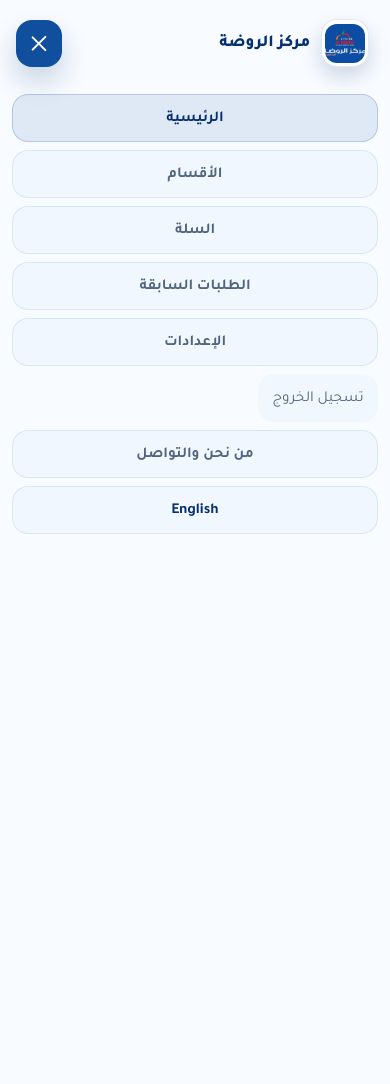
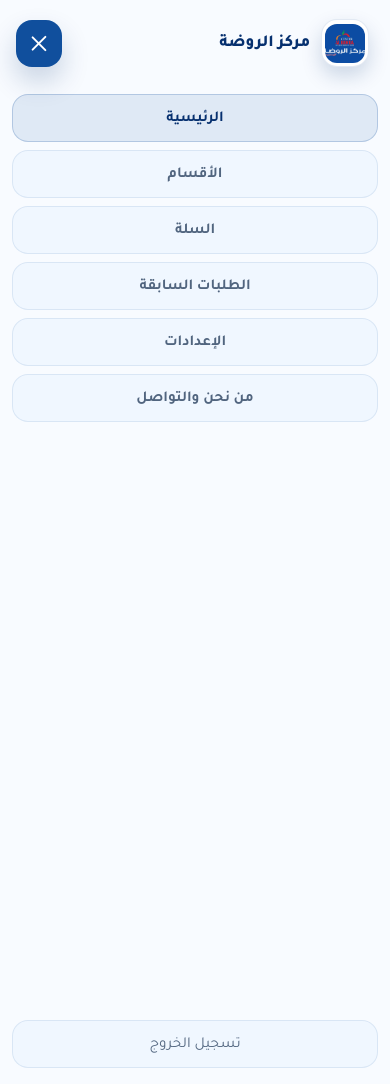
Before and after one commit to marwanmorad78/Rawda, a Django app: page / in a window 390 px wide, after a click that opens the changed part. Run offline with Django 5.2, Linux system fonts and the light colour scheme; a user stored in the database is signed in; data comes from the database, SQL or seed files in the repository; data that the repository does not hold is empty; parts of the project's set-up code (start-up, migrations or seed data) failed here and were passed over.

Commit message:
update ui

```diff
--- a/src/static/css/01-foundations-home.css
+++ b/src/static/css/01-foundations-home.css
@@ -193,6 +193,10 @@ img { max-width: 100%; display: block; }
     display: none;
 }
 
+.language-toggle-control {
+    display: none !important;
+}
+
 .tab-form {
     margin: 0;
     display: flex;
@@ -215,7 +219,7 @@ img { max-width: 100%; display: block; }
     transition: background 0.24s ease, color 0.24s ease, transform 0.24s ease, border-color 0.24s ease;
 }
 .nav-link-button {
-    border: none;
+    border: 1px solid transparent;
     background: transparent;
     cursor: pointer;
     font: inherit;
--- a/src/static/css/04-responsive.css
+++ b/src/static/css/04-responsive.css
@@ -588,6 +588,14 @@
         width: 100%;
     }
 
+    .nav-logout-form {
+        margin-top: auto;
+    }
+
+    .tab-form .nav-link-button {
+        flex: 1 1 auto;
+    }
+
     .tab-link,
     .nav-link-button {
         flex: 0 0 3rem;
--- a/src/templates/dashboard/base.html
+++ b/src/templates/dashboard/base.html
@@ -43,7 +43,8 @@
             </a>
             <a
                 href="{% if current_language == 'ar' %}{{ switch_to_en_url }}{% else %}{{ switch_to_ar_url }}{% endif %}"
-                class="dashboard-language-toggle"
+                class="dashboard-language-toggle language-toggle-control"
+                hidden
             >
                 {{ dashboard_ui.language_toggle }}
             </a>
--- a/src/templates/dashboard/login.html
+++ b/src/templates/dashboard/login.html
@@ -12,7 +12,8 @@
     <main class="auth-card">
         <a
             href="{% if current_language == 'ar' %}{{ switch_to_en_url }}{% else %}{{ switch_to_ar_url }}{% endif %}"
-            class="auth-language-toggle"
+            class="auth-language-toggle language-toggle-control"
+            hidden
         >
             {{ dashboard_ui.language_toggle }}
         </a>
--- a/src/templates/partials/header.html
+++ b/src/templates/partials/header.html
@@ -28,16 +28,22 @@
                 <a href="{% url 'catalog:cart' %}" class="tab-link{% if request.resolver_match.url_name == 'cart' %} is-active{% endif %}">{{ ui.cart }}{% if cart_count %} <span class="tab-count">{{ cart_count }}</span>{% endif %}</a>
                 <a href="{% url 'core:orders' %}" class="tab-link{% if request.resolver_match.url_name == 'orders' %} is-active{% endif %}">{{ ui.previous_orders }}</a>
                 <a href="{% url 'core:settings' %}" class="tab-link{% if request.resolver_match.url_name == 'settings' %} is-active{% endif %}">{{ ui.settings }}</a>
-                <form action="{% url 'core:logout' %}" method="post" class="tab-form">
-                    {% csrf_token %}
-                    <button type="submit" class="tab-link nav-link-button">{{ ui.logout }}</button>
-                </form>
             {% else %}
                 <a href="{% url 'core:login' %}" class="tab-link{% if request.resolver_match.url_name == 'login' %} is-active{% endif %}">{{ ui.login }}</a>
                 <a href="{% url 'core:register' %}" class="tab-link{% if request.resolver_match.url_name == 'register' %} is-active{% endif %}">{{ ui.register }}</a>
             {% endif %}
             <a href="{% url 'core:about' %}" class="tab-link{% if request.resolver_match.url_name == 'about' %} is-active{% endif %}">{{ ui.about }}</a>
-            <a href="{% url 'core:set-language' %}?lang={% if current_language == 'ar' %}en{% else %}ar{% endif %}" class="tab-link lang-toggle">{{ ui.language_toggle }}</a>
+            <a
+                href="{% url 'core:set-language' %}?lang={% if current_language == 'ar' %}en{% else %}ar{% endif %}"
+                class="tab-link lang-toggle language-toggle-control"
+                hidden
+            >{{ ui.language_toggle }}</a>
+            {% if request.user.is_authenticated %}
+                <form action="{% url 'core:logout' %}" method="post" class="tab-form nav-logout-form">
+                    {% csrf_token %}
+                    <button type="submit" class="tab-link nav-link-button">{{ ui.logout }}</button>
+                </form>
+            {% endif %}
         </nav>
     </div>
 </header>
--- a/src/templates/partials/stylesheets.html
+++ b/src/templates/partials/stylesheets.html
@@ -1,7 +1,7 @@
 {% load static %}
-<link rel="stylesheet" href="{% static 'css/01-foundations-home.css' %}?v=static-cache-20260607">
+<link rel="stylesheet" href="{% static 'css/01-foundations-home.css' %}?v=nav-controls-20260610">
 <link rel="stylesheet" href="{% static 'css/02-storefront-components.css' %}?v=company-chevron-1">
 <link rel="stylesheet" href="{% static 'css/03-dashboard-forms.css' %}?v=mobile-responsive-20260610">
-<link rel="stylesheet" href="{% static 'css/04-responsive.css' %}?v=static-cache-20260607">
+<link rel="stylesheet" href="{% static 'css/04-responsive.css' %}?v=nav-controls-20260610">
 <link rel="stylesheet" href="{% static 'css/05-cart-checkout.css' %}?v=mobile-responsive-20260610">
 <link rel="stylesheet" href="{% static 'css/06-page-overrides.css' %}?v=mobile-responsive-20260610">
--- a/src/templates/public/home_hero_scene_backup.html
+++ b/src/templates/public/home_hero_scene_backup.html
@@ -30,7 +30,11 @@ This template is intentionally not included by public/home.html.
                 <a href="{% url 'core:login' %}">{{ ui.login }}</a>
                 <a href="{% url 'core:register' %}">{{ ui.register }}</a>
             {% endif %}
-            <a href="{% url 'core:set-language' %}?lang={% if current_language == 'ar' %}en{% else %}ar{% endif %}" class="immersive-top-lang">{{ ui.language_toggle }}</a>
+            <a
+                href="{% url 'core:set-language' %}?lang={% if current_language == 'ar' %}en{% else %}ar{% endif %}"
+                class="immersive-top-lang language-toggle-control"
+                hidden
+            >{{ ui.language_toggle }}</a>
         </nav>
     </div>
 </div>
```
